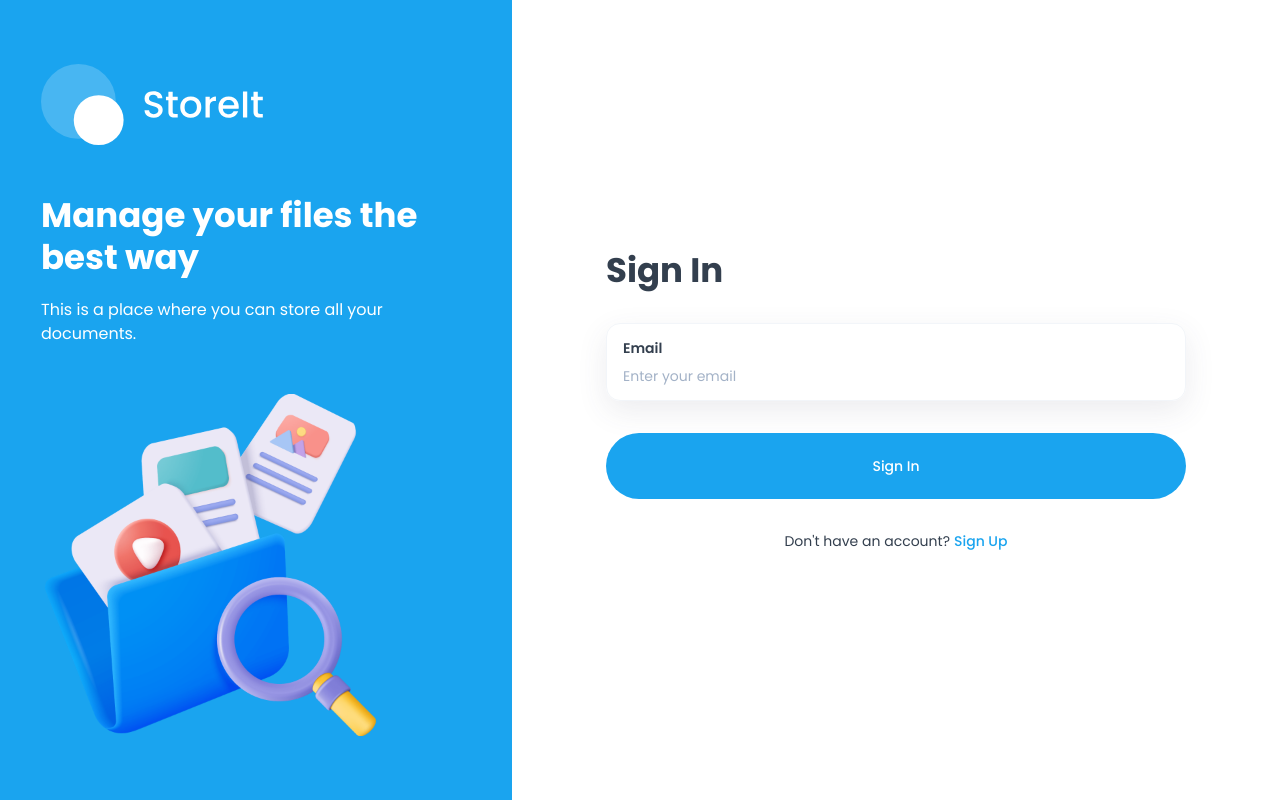
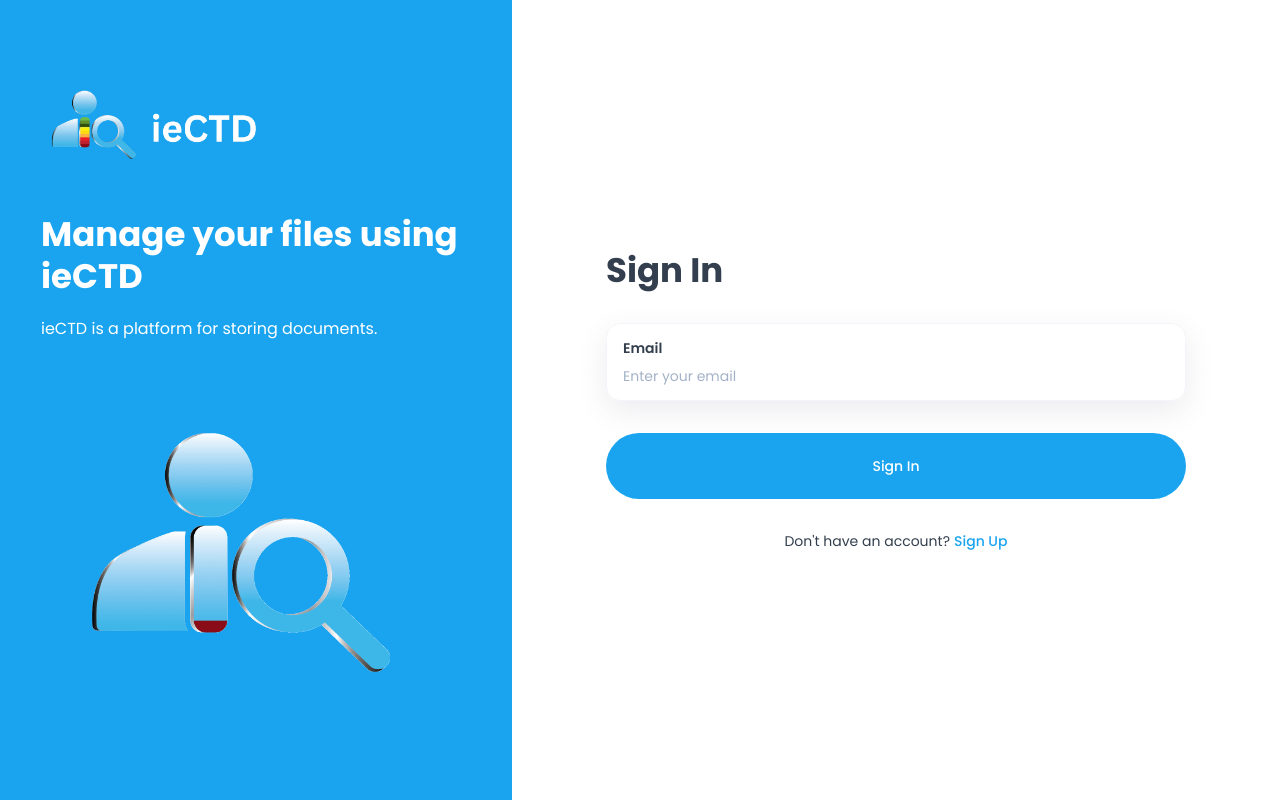
Before and after one commit to inavion/iectd-web, a Next.js app: page /sign-in in a window 1280 px wide. Built offline with nearby package versions, Linux system fonts and the light colour scheme; no server answers.

Commit message:
Fix authentication form page

```diff
--- a/app/(auth)/layout.tsx
+++ b/app/(auth)/layout.tsx
@@ -1,31 +1,32 @@
+import Image from "next/image";
 import React from "react";
-import Image from "next/image";
 
 const Layout = ({ children }: { children: React.ReactNode }) => {
   return (
     <div className="flex min-h-screen">
-      <section className="hidden w-1/2 items-center justify-center bg-brand p-10 lg:flex xl:w-2/5">
+      <section className="bg-brand p-5 hidden w-1/2 items-center justify-center lg:flex xl:w-2/5">
         <div className="flex max-h-[800px] max-w-[430px] flex-col justify-center space-y-12">
           <Image
-            src="/assets/icons/logo-full.svg"
-            alt="logo"
+            src="/assets/images/logo and name.png"
+            alt="logo and name"
             width={224}
-            height={82}
+            height={84}
             className="h-auto"
+            unoptimized={false}
           />
 
           <div className="space-y-5 text-white">
-            <h1 className="h1">Manage your files the best way</h1>
-            <p className="body-1">
-              This is a place where you can store all your documents.
-            </p>
+            <h1 className="h1">Manage your files using ieCTD</h1>
+            <p className="body-1">ieCTD is a platform for storing documents.</p>
           </div>
+
           <Image
-            src="/assets/images/files.png"
-            alt="Files"
-            width={342}
-            height={342}
+            src="/assets/images/logo.gif"
+            alt="illustration"
+            width={400}
+            height={400}
             className="transition-all hover:rotate-2 hover:scale-105"
+            unoptimized={false}
           />
         </div>
       </section>
@@ -33,7 +34,7 @@ const Layout = ({ children }: { children: React.ReactNode }) => {
       <section className="flex flex-1 flex-col items-center bg-white p-4 py-10 lg:justify-center lg:p-10 lg:py-0">
         <div className="mb-16 lg:hidden">
           <Image
-            src="/assets/icons/logo-full-brand.svg"
+            src="/assets/images/logo-full-brand.png"
             alt="logo"
             width={224}
             height={82}
```
